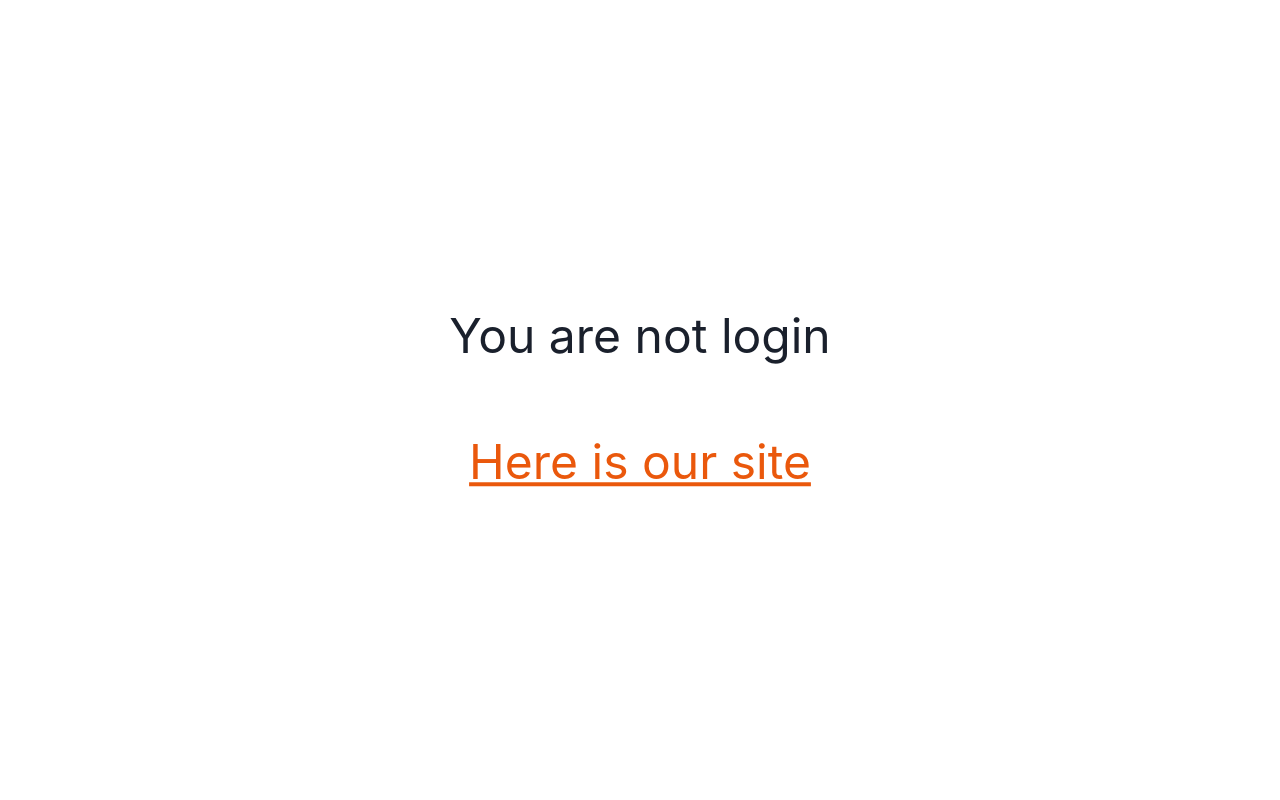
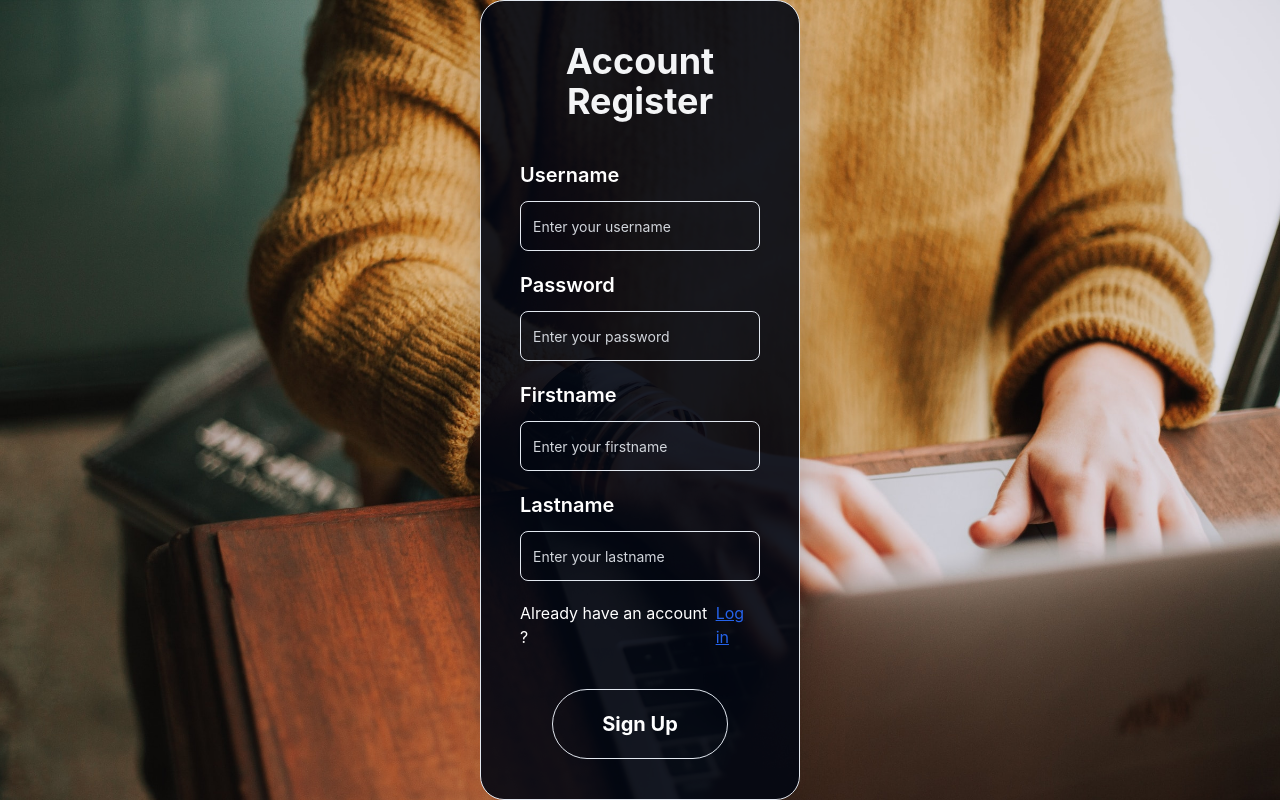
Before and after one commit to apiwatz-lee/MERN-Ecommerce-App, a React (Vite) app in the folder client/: page /register in a window 1280 px wide. Built offline with nearby package versions, Linux system fonts and the light colour scheme; no server answers.

Commit message:
feat:user can register to web app

```diff
--- a/client/src/App.jsx
+++ b/client/src/App.jsx
@@ -10,6 +10,7 @@ import Homepage from './pages/Homepage'
 import PageNotFoud from './pages/PageNotFoud'
 import LoginPage from './pages/LoginPage'
 import { useAuth } from './context/Authentication'
+import RegisterPage from './pages/RegisterPage'
 
 
 export const AppContext = createContext(null)
@@ -74,8 +75,9 @@ function App() {
                   </>
                 :
                   <>
-                      <Route path='/' element={<LoginPage/>}/>
-                      <Route path='*' element={<PageNotFoud/>}/>
+                    <Route path='/register' element={<RegisterPage/>}/>
+                    <Route path='/' element={<LoginPage/>}/>
+                    <Route path='*' element={<PageNotFoud/>}/>
                   </>
                 }
             </Routes>
--- a/client/src/context/Authentication.jsx
+++ b/client/src/context/Authentication.jsx
@@ -22,7 +22,7 @@ const AuthProvider = (props) => {
 
     const register = async(data) => {
         await axios.post(`${server}/auth/register`,data);
-        navigate('/login')
+        navigate('/')
     }
 
     const login = async(data) => {
--- a/client/src/pages/LoginPage.jsx
+++ b/client/src/pages/LoginPage.jsx
@@ -1,11 +1,13 @@
 import React from 'react'
 import { useState } from 'react'
 import { useAuth } from '../context/Authentication'
+import {useNavigate} from 'react-router-dom'
 
 const LoginPage = () => {
 
     const [username,setUsername] = useState('')
     const [password,setPassword] = useState('')
+    const navigate = useNavigate();
     const { login } = useAuth();
 
     const handleLogin = async(e) => {
@@ -21,8 +23,8 @@ const LoginPage = () => {
     <>
         <main className='bg-shopping bg-cover w-screen h-screen'>
             <section className='w-full h-full flex flex-col justify-center items-center'>
-                <form onSubmit={handleLogin} className='border p-10 sm:p-10 sm:w-[40vh] rounded-3xl flex flex-col justify-center items-center gap-10 backdrop-blur-xl shadow-2xl'>
-                    {/* <h1 className='text-gray-100 text-center text-2xl sm:text-4xl font-bold'>Account Login</h1>
+                <form onSubmit={handleLogin} className='border p-10 sm:p-10 sm:w-[40vh] rounded-3xl flex flex-col justify-center items-center gap-10 backdrop-opacity-5 bg-gray-950 bg-opacity-90 shadow-2xl'>
+                    <h1 className='text-gray-100 text-center text-2xl sm:text-4xl font-bold'>Account Login</h1>
 
                     <div className='flex flex-col gap-3'>
                         <label className='text-lg sm:text-xl font-semibold sm:w-[30vh] text-white mt-5'>Username</label>
@@ -44,37 +46,16 @@ const LoginPage = () => {
                             />
                     </div>
 
-                    <button
-                        type="submit"
-                        className='text-white border p-5 w-44 rounded-full font-bold text-xl mt-5 hover:bg-gray-600 hover:border-gray-600 duration-300'
-                        >Log in</button> */}
-
-                    <h1 className='text-gray-100 text-center text-2xl sm:text-4xl font-bold'>Account Register</h1>
-
-                    <div className='flex flex-col gap-3'>
-                        <label className='text-lg sm:text-xl font-semibold sm:w-[30vh] text-white mt-5'>Username</label>
-                        <input
-                            type="text"
-                            className='bg-transparent border p-3 sm:w-[30vh] rounded-lg outline-none text-white'
-                            value={username}
-                            onChange={(e)=>setUsername(e.target.value)}
-                            />
-                    </div>
-
-                    <div className='flex flex-col gap-3'>
-                        <label className='text-lg sm:text-xl font-semibold sm:w-[30vh] text-white'>Password</label>
-                        <input
-                            type="password"
-                            className='bg-transparent border p-3 sm:w-[30vh] rounded-lg outline-none text-white'
-                            value={password}
-                            onChange={(e)=>setPassword(e.target.value)}
-                            />
+                    <div className='flex justify-end w-[30vh] gap-1'>
+                        <p className='text-white'>Dont have an account ?</p>
+                        <p className='text-blue-500 underline cursor-pointer' onClick={()=>navigate('/register')}>Register</p>
                     </div>
 
                     <button
                         type="submit"
                         className='text-white border p-5 w-44 rounded-full font-bold text-xl mt-5 hover:bg-gray-600 hover:border-gray-600 duration-300'
                         >Log in</button>
+
                 </form>
             </section>
         </main>
--- /dev/null
+++ b/client/src/pages/RegisterPage.jsx
@@ -0,0 +1,94 @@
+import React from 'react'
+import { useState } from 'react'
+import { useAuth } from '../context/Authentication'
+import {useNavigate} from 'react-router-dom'
+
+const RegisterPage = () => {
+
+    const [username,setUsername] = useState('')
+    const [password,setPassword] = useState('')
+    const [firstname,setFirstname] = useState('')
+    const [lastname,setLastname] = useState('')
+    const { register } = useAuth();
+    const navigate = useNavigate()
+
+    const handleRegister = async(e) => {
+        e.preventDefault();
+        const data = {
+            username,
+            password,
+            firstname,
+            lastname
+        };
+        register(data)
+    }
+
+  return (
+    <>
+        <main className='bg-shopping bg-cover w-screen h-screen'>
+            <section className='w-full h-full flex flex-col justify-center items-center'>
+                <form onSubmit={handleRegister} className='border p-10 sm:p-10 sm:w-[40vh] rounded-3xl flex flex-col justify-center items-center gap-5 backdrop-opacity-5 bg-gray-950 bg-opacity-90 shadow-2xl'>
+                    <h1 className='text-gray-100 text-center text-2xl sm:text-4xl font-bold'>Account Register</h1>
+
+                    <div className='flex flex-col gap-3'>
+                        <label className='text-lg sm:text-xl font-semibold sm:w-[30vh] text-white mt-5'>Username</label>
+                        <input
+                            type="text"
+                            placeholder='Enter your username'
+                            className='bg-transparent border p-3 sm:w-[30vh] rounded-lg outline-none text-white placeholder:text-gray-300 placeholder:text-sm'
+                            value={username}
+                            onChange={(e)=>setUsername(e.target.value)}
+                            />
+                    </div>
+
+                    <div className='flex flex-col gap-3'>
+                        <label className='text-lg sm:text-xl font-semibold sm:w-[30vh] text-white'>Password</label>
+                        <input
+                            type="password"
+                            placeholder='Enter your password'
+                            className='bg-transparent border p-3 sm:w-[30vh] rounded-lg outline-none text-white placeholder:text-gray-300 placeholder:text-sm'
+                            value={password}
+                            onChange={(e)=>setPassword(e.target.value)}
+                            />
+                    </div>
+
+                    <div className='flex flex-col gap-3'>
+                        <label className='text-lg sm:text-xl font-semibold sm:w-[30vh] text-white '>Firstname</label>
+                        <input
+                            type="text"
+                            placeholder='Enter your firstname'
+                            className='bg-transparent border p-3 sm:w-[30vh] rounded-lg outline-none text-white placeholder:text-gray-300 placeholder:text-sm'
+                            value={firstname}
+                            onChange={(e)=>setFirstname(e.target.value)}
+                            />
+                    </div>
+
+                    <div className='flex flex-col gap-3'>
+                        <label className='text-lg sm:text-xl font-semibold sm:w-[30vh] text-white'>Lastname</label>
+                        <input
+                            type="text"
+                            placeholder='Enter your lastname'
+                            className='bg-transparent border p-3 sm:w-[30vh] rounded-lg outline-none text-white placeholder:text-gray-300 placeholder:text-sm'
+                            value={lastname}
+                            onChange={(e)=>setLastname(e.target.value)}
+                            />
+                    </div>
+
+                    <div className='flex justify-end gap-1 w-[30vh]'>
+                        <p className='text-white'>Already have an account ? </p>
+                        <span className='text-blue-600 underline cursor-pointer' onClick={()=>navigate('/')}>Log in</span>
+                    </div>
+
+                    <button
+                        type="submit"
+                        className='text-white border p-5 w-44 rounded-full font-bold text-xl mt-5 hover:bg-gray-600 hover:border-gray-600 duration-300'
+                        >Sign Up</button>
+
+                </form>
+            </section>
+        </main>
+    </>
+  )
+}
+
+export default RegisterPage
```
Also changed, not shown: 1 other file (tests, documents, lock files or other folders).
